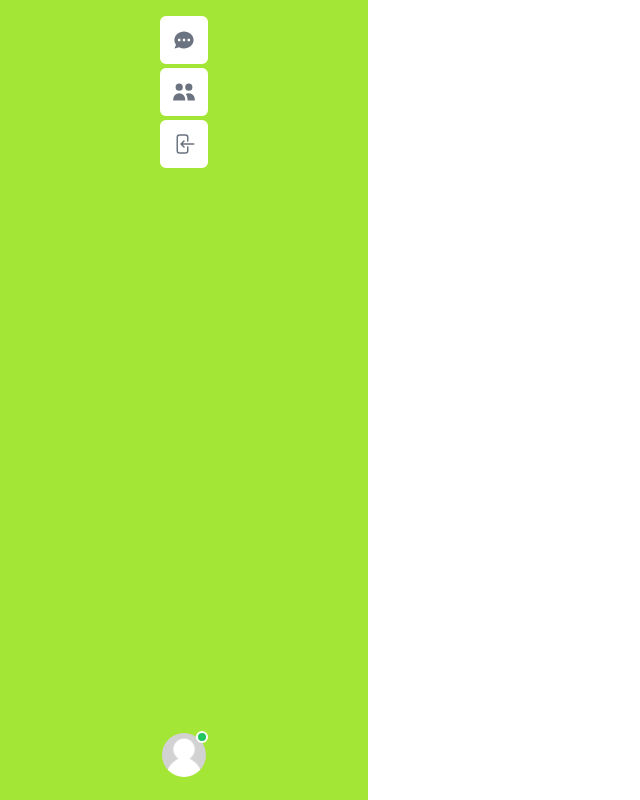
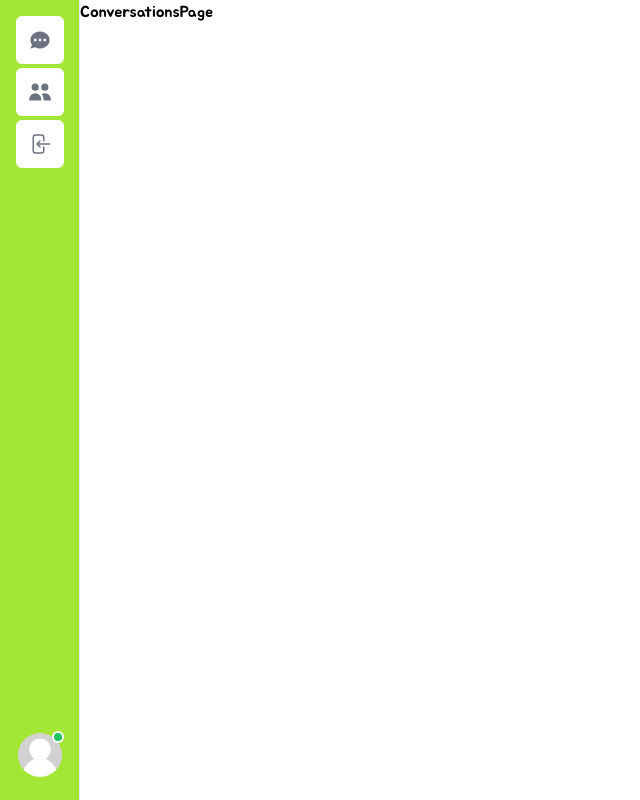
Before and after one commit to dks044/amuna, a Next.js app: page /conversations in a window 1280 px wide. Shown: the whole page, without its empty margins (0-640 px from the left). Built offline with nearby package versions, Linux system fonts and the light colour scheme; no server answers.

Commit message:
fix: 데스크톱 사이드바 ui 수정

```diff
--- a/src/app/users/page.tsx
+++ b/src/app/users/page.tsx
@@ -1,7 +1,19 @@
+import EmptyState from '@/components/EmptyState';
 import React from 'react';
 
 const UserPage = () => {
-  return <div>page</div>;
+  return (
+    <div
+      className={`
+    hidden
+    h-full
+    lg:block
+
+  `}
+    >
+      <EmptyState />
+    </div>
+  );
 };
 
 export default UserPage;
--- a/src/components/sidebar/DeskTopSideBar.tsx
+++ b/src/components/sidebar/DeskTopSideBar.tsx
@@ -21,10 +21,11 @@ const DeskTopSideBar = ({ currentUser }: DeskTopSideBarProps) => {
         lg:inset-y-0
         lg:left:0
         lg:z-40
-        xl:px-40
+        lg:w-20
+        xl:px-6
         lg:overflow-y-auto
         lg:bg-lime-400
-        lg:border-4-[1px]
+        lg:border-r-[1px]
         lg:pb-4
         lg:flex
         lg:flex-col
```
